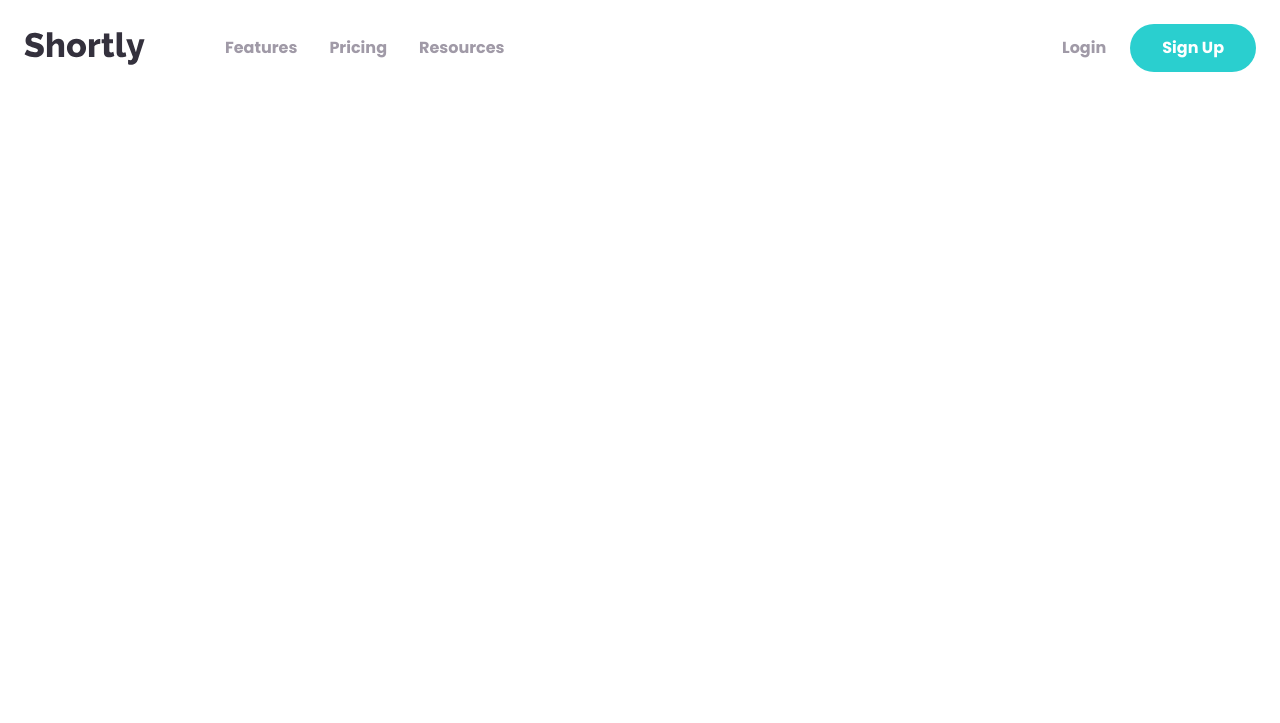
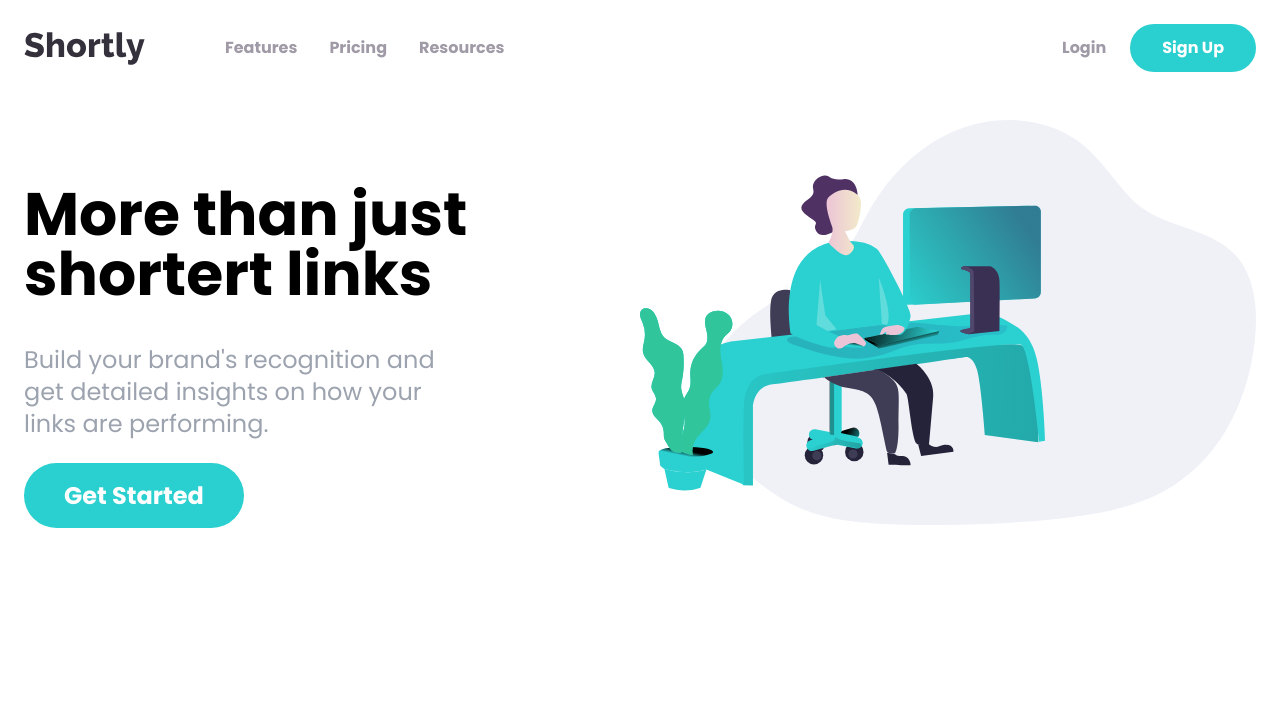
Before and after one commit to rodrigozooft/shortly-website, a website: page index.html in a window 1280 px wide. Drawn offline with Linux system fonts and the light colour scheme.

Commit message:
adding the next section to the webpage. Hero and image

```diff
--- a/index.html
+++ b/index.html
@@ -58,9 +58,33 @@
     <!-- Hero Section -->
     <section id="hero">
       <!-- Hero Container -->
-      <div
-        class="container flex flex-col-reverse mx-auto p-6 lg:flex-row"
-      ></div>
+      <div class="container flex flex-col-reverse mx-auto p-6 lg:flex-row">
+        <!-- Content Container -->
+        <div class="flex flex-col space-y-10 mb-44 lg:mt-16 lg:w-1/2 xl:mb-52">
+          <h1
+            class="text-5xl text-center font-bold lg:text-6xl lg:max-w-md lg:text-left"
+          >
+            More than just shortert links
+          </h1>
+          <p
+            class="text-2xl text-center text-gray-400 lg:max-w-md lg:text-left"
+          >
+            Build your brand's recognition and get detailed insights on how your
+            links are performing.
+          </p>
+          <div class="mx-auto lg:mx-0">
+            <a
+              href="#"
+              class="py-5 px-10 text-2xl font-bold bg-cyan rounded-full text-white lg:py-4 hover:opacity-70"
+              >Get Started</a
+            >
+          </div>
+        </div>
+        <!-- Image -->
+        <div class="mb-24 mx-auto md:w-180 lg:mb-0 lg:w-1/2">
+          <img src="images/illustration-working.svg" alt="" />
+        </div>
+      </div>
     </section>
   </body>
 </html>
```
Also changed, not shown: css/style.css.
